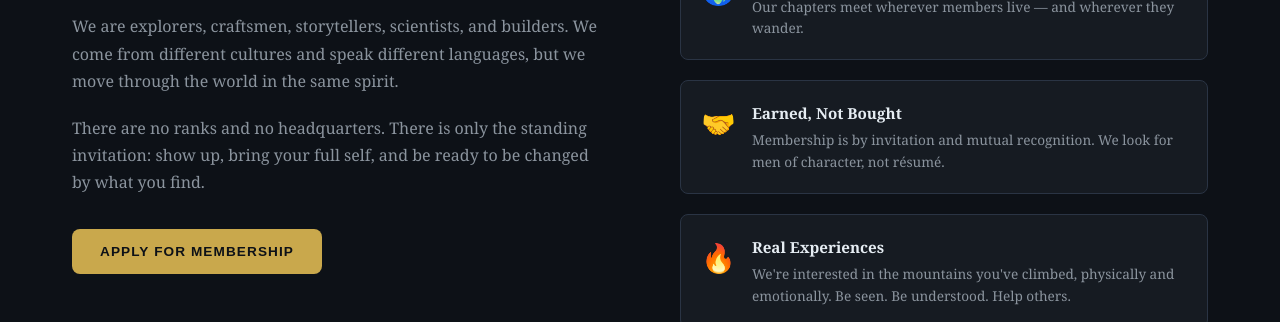
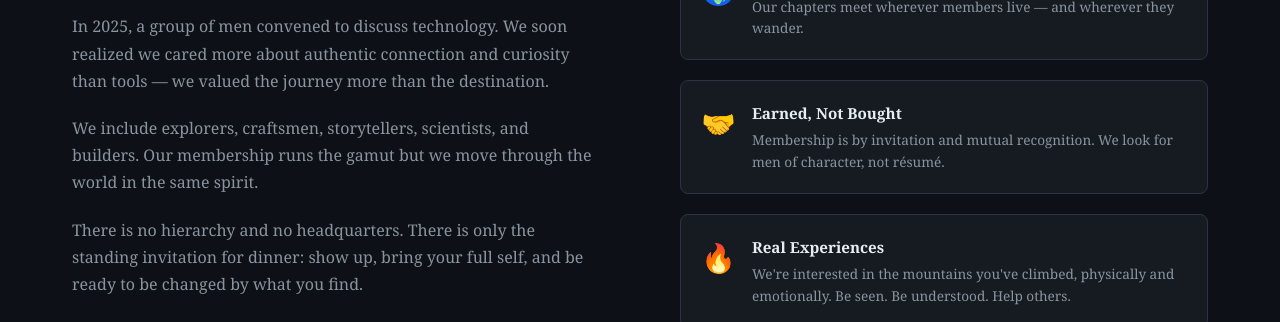
Before and after one commit to reubstock/fellow-travelers, a website: page public/about.html in a window 1280 px wide. Shown: the part 392-714 px from the top of the page. Drawn offline with Linux system fonts and the light colour scheme.

Commit message:
Update About page origin story text
Co-Authored-By: Claude Sonnet 4.6 <noreply@anthropic.com>

```diff
--- a/public/about.html
+++ b/public/about.html
@@ -30,8 +30,9 @@
   <div class="about-layout">
     <div class="about-text">
       <h2>Who We <span>Are</span></h2>
-      <p>We are explorers, craftsmen, storytellers, scientists, and builders. We come from different cultures and speak different languages, but we move through the world in the same spirit.</p>
-      <p>There are no ranks and no headquarters. There is only the standing invitation: show up, bring your full self, and be ready to be changed by what you find.</p>
+      <p>In 2025, a group of men convened to discuss technology. We soon realized we cared more about authentic connection and curiosity than tools — we valued the journey more than the destination.</p>
+      <p>We include explorers, craftsmen, storytellers, scientists, and builders. Our membership runs the gamut but we move through the world in the same spirit.</p>
+      <p>There is no hierarchy and no headquarters. There is only the standing invitation for dinner: show up, bring your full self, and be ready to be changed by what you find.</p>
       <div style="margin-top:2rem;">
         <a href="#join" class="btn btn-primary">Apply for Membership</a>
       </div>
```
